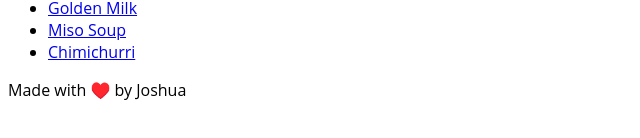
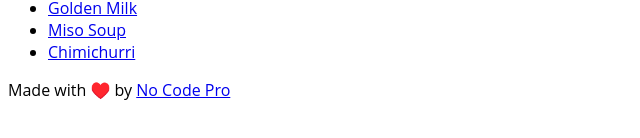
Before and after one commit to joshua-larsen/odin-recipes, a plain HTML site: page index.html in a window 1280 px wide. Shown: the part 120-258 px from the top of the page, without its empty margins (0-640 px from the left). Drawn offline with Linux system fonts and the light colour scheme.

Commit message:
Add link to personal website in footer of index

```diff
--- a/index.html
+++ b/index.html
@@ -12,6 +12,6 @@
         <li><a href="recipes/chimichurri.html">Chimichurri</a></li>
     </ul>
 
-<p>Made with ♥️ by Joshua</p>
+<p>Made with ♥️ by <a href="https://joshua-larsen.super.site">No Code Pro</a></p>
 </body>
 </html>
```
